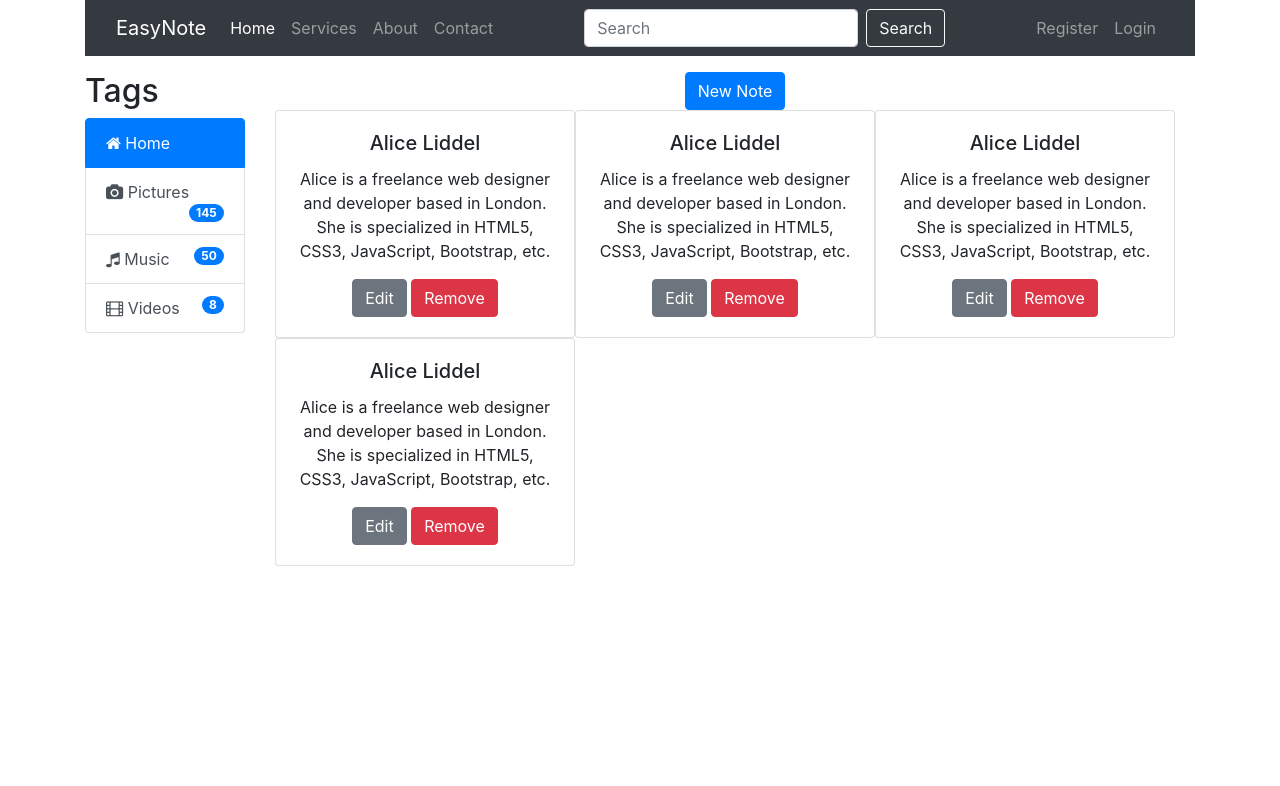
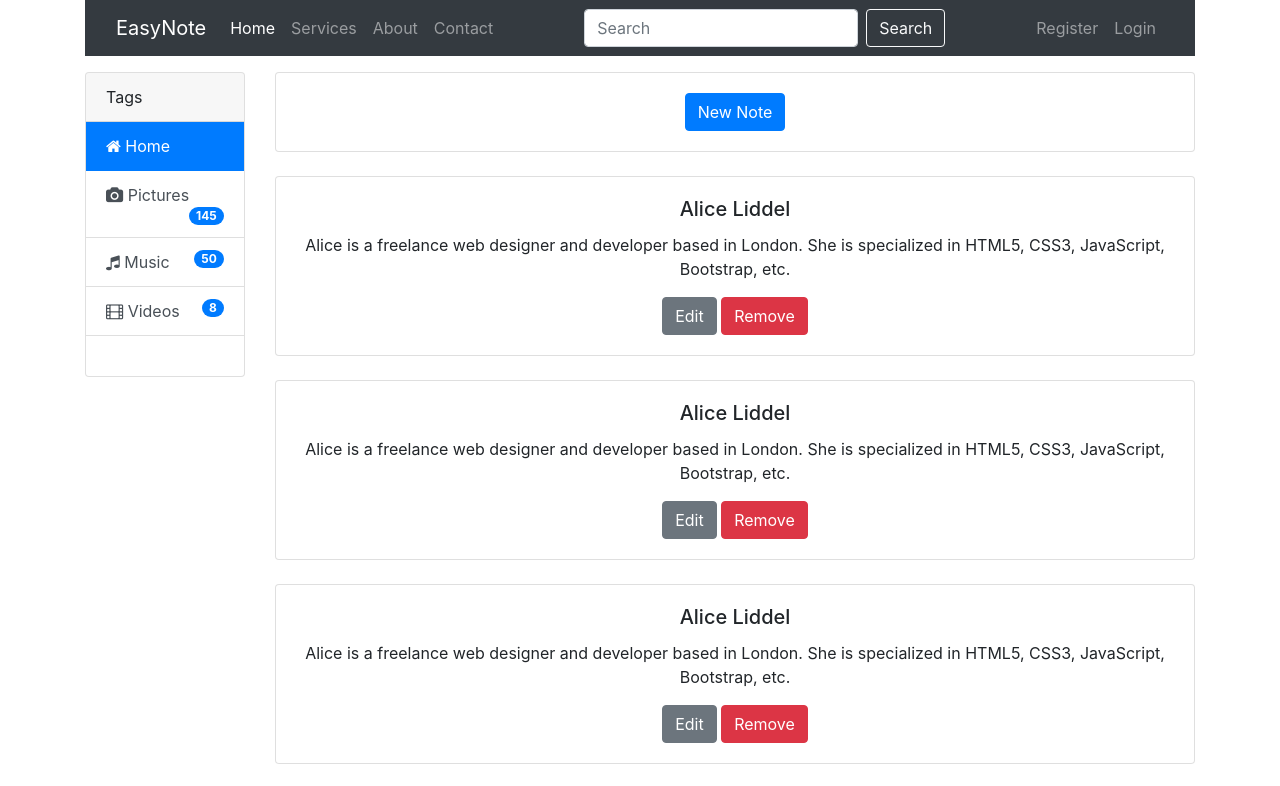
Before and after one commit to fabiocosta07/easynote, a React (Create React App) app in the folder frontend/my-app/: page / in a window 1280 px wide. Shown: the top 786 px of the page. Built offline with nearby package versions, Linux system fonts and the light colour scheme.

Commit message:
fixing layouts

```diff
--- a/frontend/my-app/src/App.js
+++ b/frontend/my-app/src/App.js
@@ -51,8 +51,9 @@ function App() {
         </div>
         <div class="row">
           <div class="col-md-2">
-              <h2>Tags</h2>
-              <div class="list-group">
+            <div class="card mb-4">
+                <div class="card-header">Tags</div>
+                <div class="list-group list-group-flush">
                         <a href="#" class="list-group-item list-group-item-action active">
                             <i class="fa fa-home"></i> Home
                         </a>
@@ -66,19 +67,32 @@ function App() {
                             <i class="fa fa-film"></i> Videos <span class="badge badge-pill badge-primary pull-right">8</span>
                         </a>
                     </div>
+                <div class="card-body">
+                </div>
+            </div>
           </div>
           <div class="col-md-10">
               <div class="row">
                   <div class="col">
-                    <div class="d-flex justify-content-center">
+                    <div class="card mb-4">
+                        <div class="card-body text-center">
                             <a href="#myModal" role="button" class="btn btn-primary" data-toggle="modal">New Note</a>
+                        </div>
                     </div>
                   </div>
               </div>
               <div class="row">
                   <div class="col">
                     <div class="d-flex flex-wrap">
-                          <div class="card" style={{width:"300px"}}>
+                          <div class="card mb-4" >
+                              <div class="card-body text-center ">
+                                  <h5 class="card-title">Alice Liddel</h5>
+                                  <p class="card-text">Alice is a freelance web designer and developer based in London. She is specialized in HTML5, CSS3, JavaScript, Bootstrap, etc.</p>
+                                  <a href="#" class="btn btn-secondary">Edit</a>
+                                  &nbsp;<a href="#" class="btn btn-danger">Remove</a>
+                              </div>
+                          </div>
+                          <div class="card mb-4">
                               <div class="card-body text-center">
                                   <h5 class="card-title">Alice Liddel</h5>
                                   <p class="card-text">Alice is a freelance web designer and developer based in London. She is specialized in HTML5, CSS3, JavaScript, Bootstrap, etc.</p>
@@ -86,7 +100,7 @@ function App() {
                                   &nbsp;<a href="#" class="btn btn-danger">Remove</a>
                               </div>
                           </div>
-                          <div class="card" style={{width:"300px"}}>
+                          <div class="card mb-4" >
                               <div class="card-body text-center">
                                   <h5 class="card-title">Alice Liddel</h5>
                                   <p class="card-text">Alice is a freelance web designer and developer based in London. She is specialized in HTML5, CSS3, JavaScript, Bootstrap, etc.</p>
@@ -94,15 +108,7 @@ function App() {
                                   &nbsp;<a href="#" class="btn btn-danger">Remove</a>
                               </div>
                           </div>
-                          <div class="card" style={{width:"300px"}}>
-                              <div class="card-body text-center">
-                                  <h5 class="card-title">Alice Liddel</h5>
-                                  <p class="card-text">Alice is a freelance web designer and developer based in London. She is specialized in HTML5, CSS3, JavaScript, Bootstrap, etc.</p>
-                                  <a href="#" class="btn btn-secondary">Edit</a>
-                                  &nbsp;<a href="#" class="btn btn-danger">Remove</a>
-                              </div>
-                          </div>
-                          <div class="card" style={{width:"300px"}}>
+                          <div class="card mb-4" >
                               <div class="card-body text-center">
                                   <h5 class="card-title">Alice Liddel</h5>
                                   <p class="card-text">Alice is a freelance web designer and developer based in London. She is specialized in HTML5, CSS3, JavaScript, Bootstrap, etc.</p>
```
Lines whose indentation alone changed are shown as unchanged.
